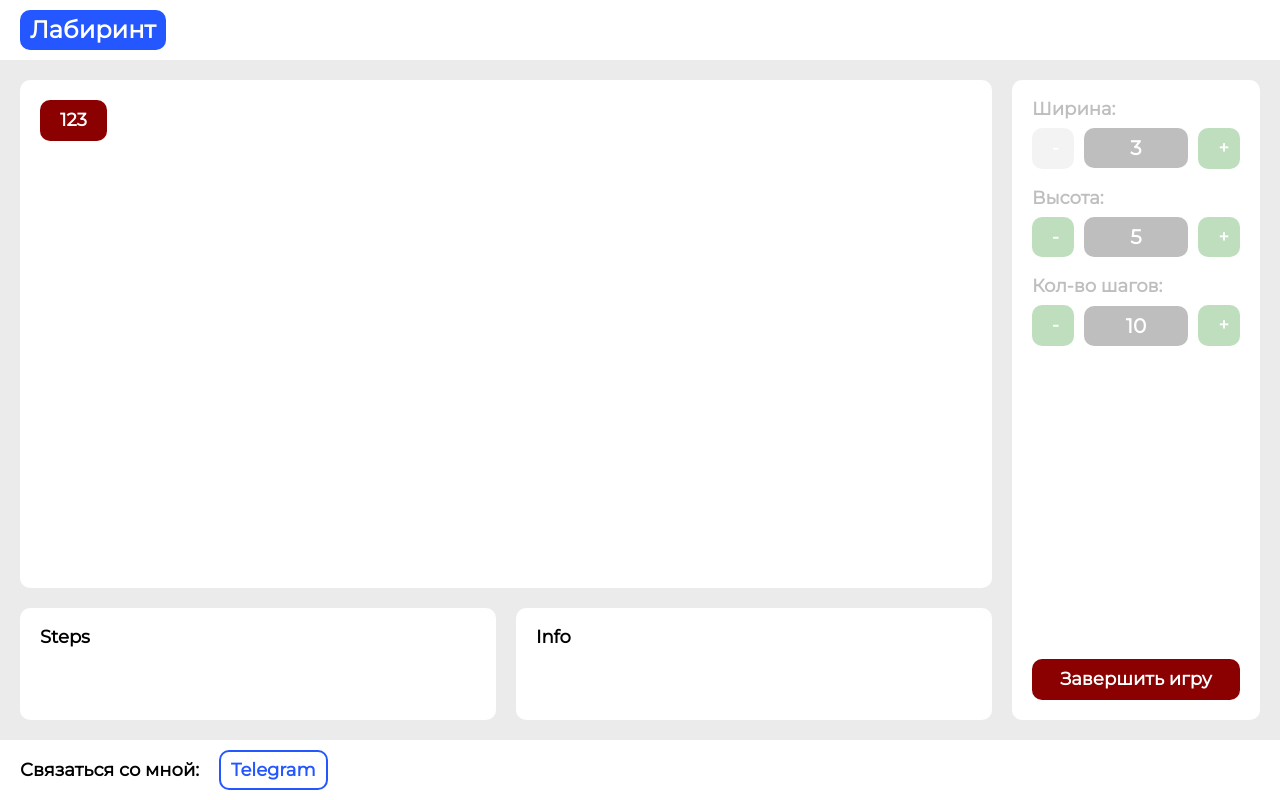
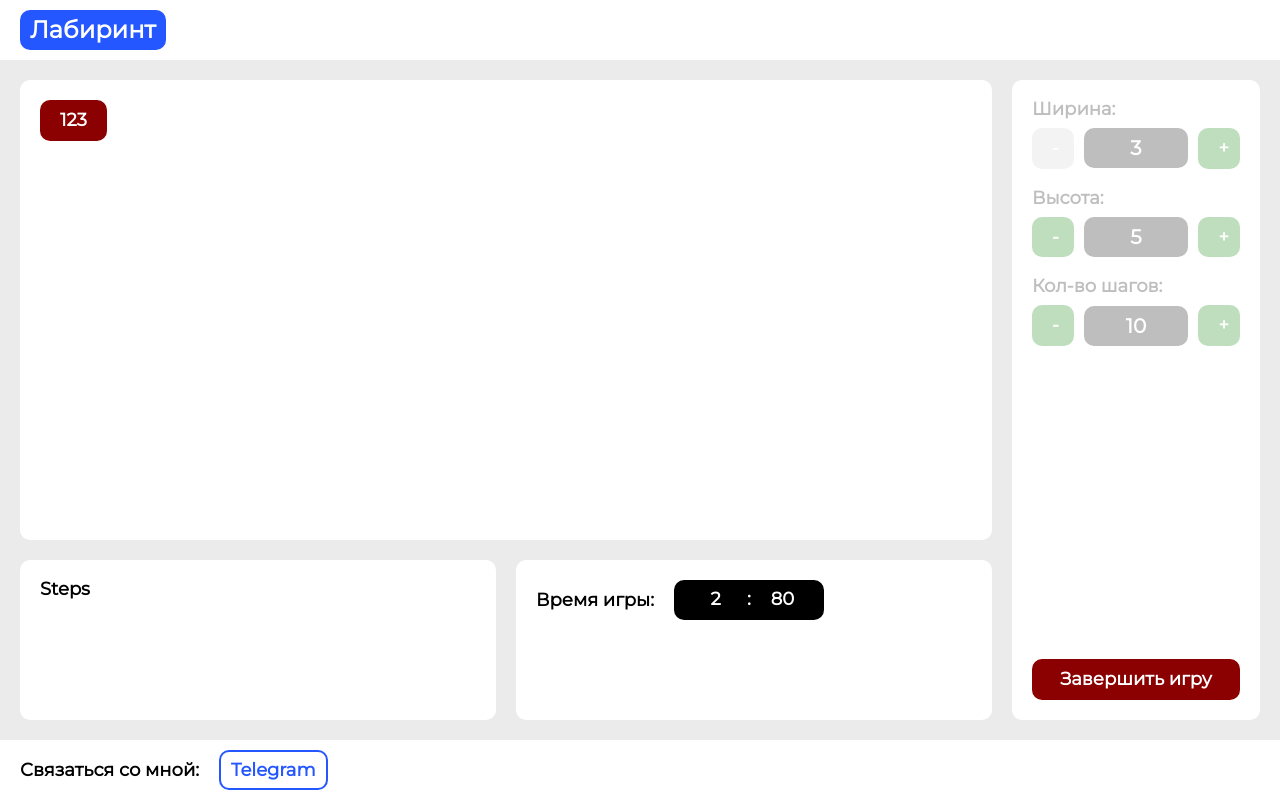
Before and after one commit to szatolokinweb/labyrinth, a React (Create React App) app: page / in a window 1280 px wide. Both pictures are taken after a click on the button "Начать игру". Built offline with nearby package versions, Linux system fonts and the light colour scheme.

Commit message:
Add Clock

```diff
--- /dev/null
+++ b/src/components/Clock/Clock.js
@@ -0,0 +1,31 @@
+import { useEffect, useState } from "react";
+import { useSelector } from "react-redux";
+
+import styles from "./Clock.module.scss";
+
+export const Clock = () => {
+  const { gameTimeStart } = useSelector((state) => state);
+
+  const [gameTime, setGameTime] = useState(null);
+
+  useEffect(() => {
+    const interval = setInterval(
+      () => setGameTime(new Date(new Date() - gameTimeStart)),
+      1
+    );
+    return () => clearInterval(interval);
+  }, []);
+
+  return (
+    gameTime && (
+      <div className={styles.clock}>
+        <div>Время игры:</div>
+        <div className={styles.grid}>
+          <div>{gameTime.getSeconds()}</div>
+          <div>:</div>
+          <div>{Math.floor(gameTime.getMilliseconds() / 10)}</div>
+        </div>
+      </div>
+    )
+  );
+};
--- /dev/null
+++ b/src/components/Clock/Clock.module.scss
@@ -0,0 +1,20 @@
+.clock {
+  display: grid;
+  grid-template-columns: auto 1fr;
+  column-gap: var(--gap);
+  align-items: center;
+}
+
+.grid {
+  padding: calc(var(--gap) / 2) var(--gap);
+  height: 40px;
+  max-width: 150px;
+  display: grid;
+  grid-template-columns: 1fr auto 1fr;
+  column-gap: calc(var(--gap) / 2);
+  justify-items: center;
+
+  background-color: black;
+  border-radius: calc(var(--gap) / 2);
+  color: white;
+}
--- a/src/components/Info/Info.js
+++ b/src/components/Info/Info.js
@@ -1,3 +1,11 @@
+import { useSelector } from "react-redux";
+
 import { styles } from "./Info.module.scss";
 
-export const Info = () => "Info";
+import { Clock } from "../Clock/Clock";
+
+export const Info = () => {
+  const { gameState } = useSelector((state) => state);
+
+  return gameState === "game" && <Clock />;
+};
--- a/src/components/Main/Main.module.scss
+++ b/src/components/Main/Main.module.scss
@@ -14,7 +14,7 @@
   max-width: 1440px;
   display: grid;
   grid-template-columns: 1fr 1fr 20%;
-  grid-template-rows: 1fr 17.5%;
+  grid-template-rows: 1fr 25%;
   column-gap: var(--gap);
   row-gap: var(--gap);
 
--- a/src/components/Menu/Menu.js
+++ b/src/components/Menu/Menu.js
@@ -6,7 +6,7 @@ import styles from "./Menu.module.scss";
 
 import { Button } from "../Button/Button";
 import { Control } from "../Control/Control";
-import { ACTION_TYPES } from "../../store/actionTypes";
+import { gameStart, gameExit } from "../../store/actionCreators";
 
 export const Menu = () => {
   const dispatch = useDispatch();
@@ -45,18 +45,11 @@ export const Menu = () => {
       <div>
         <div>
           {gameState === "setup" ? (
-            <Button
-              full
-              onClick={() => dispatch({ type: ACTION_TYPES.GAME_START })}
-            >
+            <Button full onClick={() => dispatch(gameStart())}>
               Начать игру
             </Button>
           ) : gameState === "game" ? (
-            <Button
-              full
-              theme="danger"
-              onClick={() => dispatch({ type: ACTION_TYPES.GAME_EXIT })}
-            >
+            <Button full theme="danger" onClick={() => dispatch(gameExit())}>
               Завершить игру
             </Button>
           ) : (
--- /dev/null
+++ b/src/store/actionCreators.js
@@ -0,0 +1,21 @@
+import { ACTION_TYPES } from "./actionTypes";
+
+export const gameTimeTick = () => ({ type: ACTION_TYPES.GAME_TIME_TICK });
+
+export const gameStart = () => (dispatch) => {
+  dispatch({
+    type: ACTION_TYPES.GAME_START,
+    payload: {
+      gameTimeStart: new Date(),
+    },
+  });
+};
+
+export const gameExit = () => (dispatch) => {
+  dispatch({
+    type: ACTION_TYPES.GAME_EXIT,
+    payload: {
+      gameTimeEnd: new Date(),
+    },
+  });
+};
--- a/src/store/initialState.js
+++ b/src/store/initialState.js
@@ -1,3 +1,5 @@
 export const initialState = {
   gameState: "setup",
+  gameTimeStart: null,
+  gameTimeEnd: null,
 };
--- a/src/store/reducer.js
+++ b/src/store/reducer.js
@@ -7,11 +7,13 @@ export const reducer = (state = initialState, { type, payload }) => {
       return {
         ...state,
         gameState: "game",
+        gameTimeStart: payload.gameTimeStart,
       };
     case ACTION_TYPES.GAME_EXIT:
       return {
         ...state,
         gameState: "setup",
+        gameTimeEnd: payload.gameTimeEnd,
       };
     default:
       return state;
```
